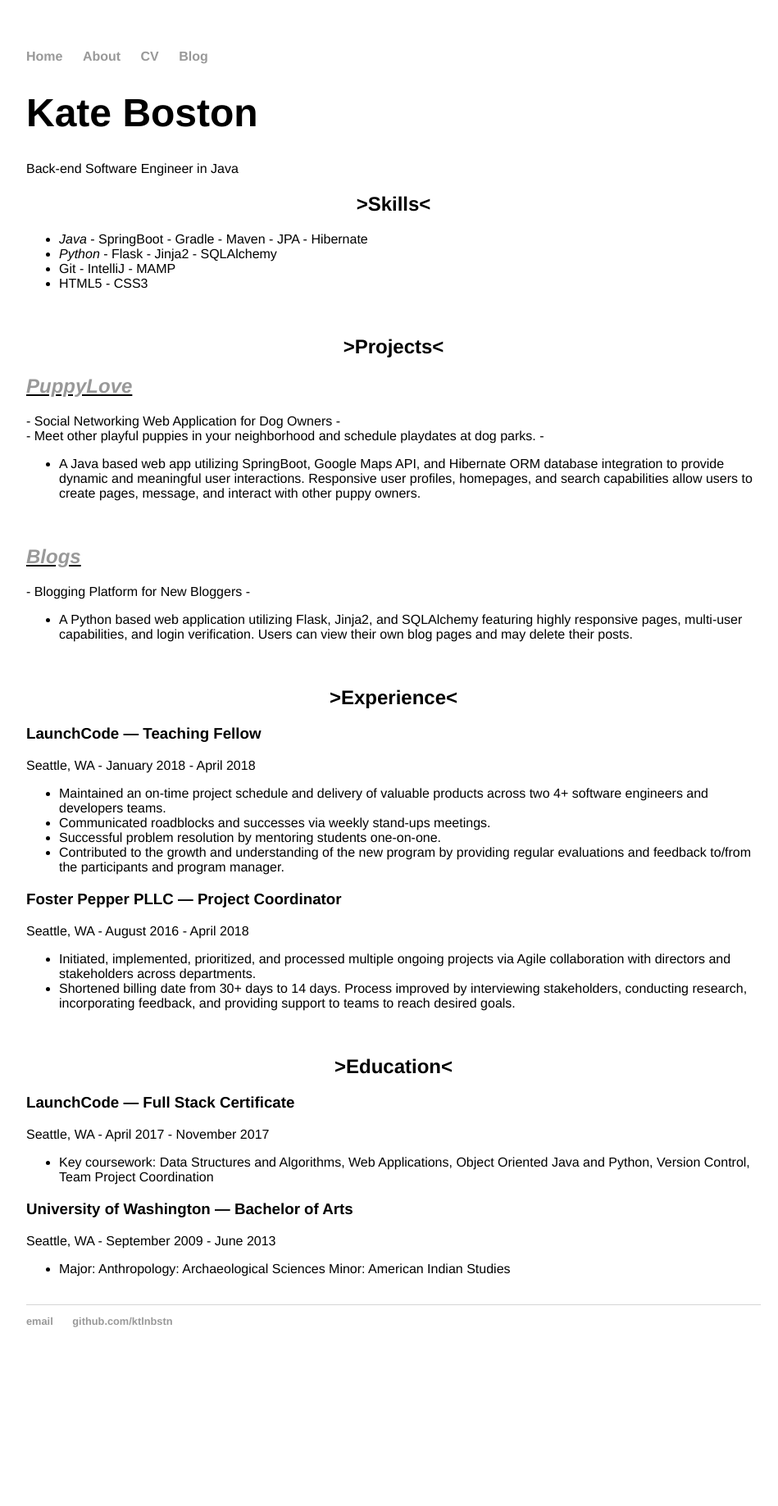
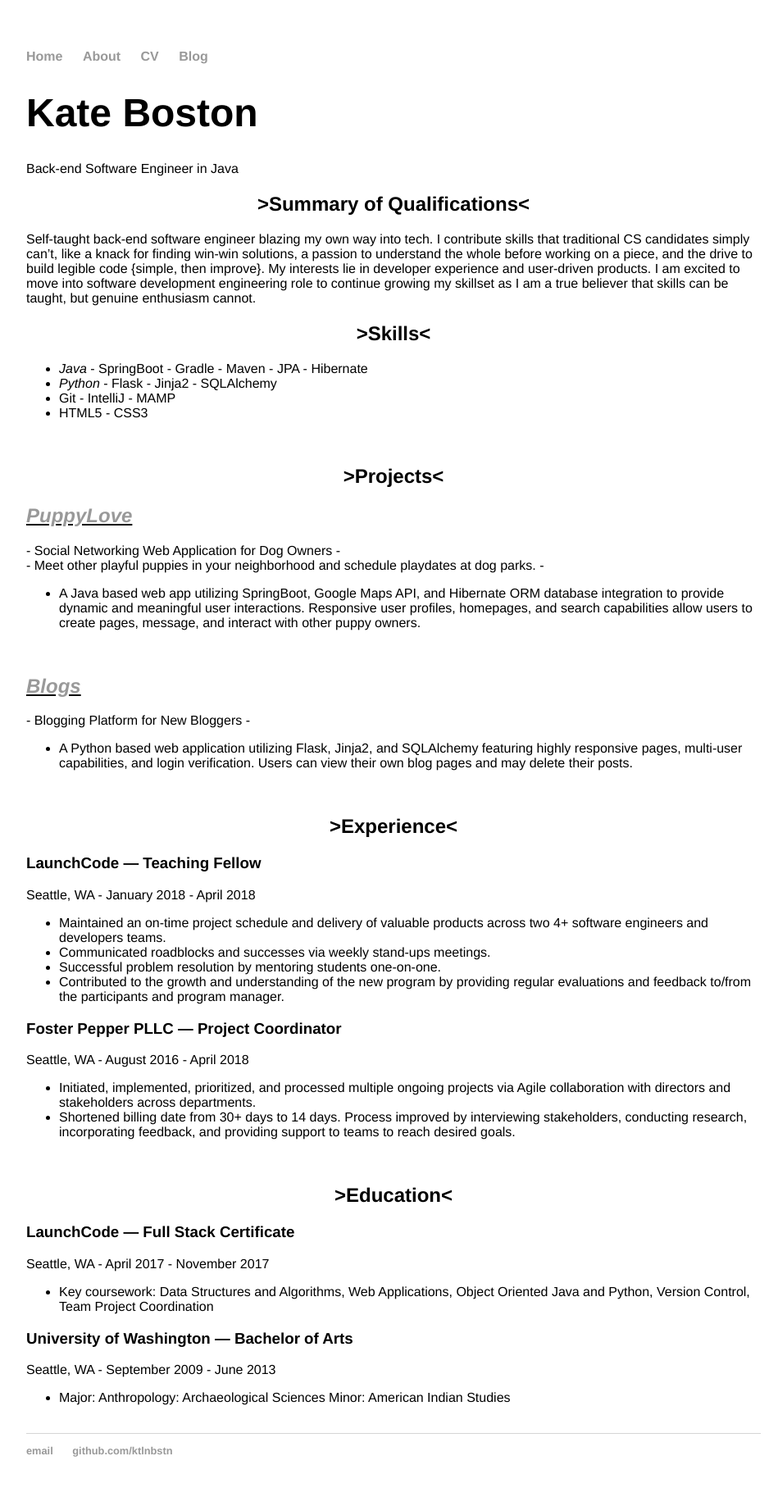
Before and after one commit to ktlnbstn/ktlnbstn.github.io, a Jekyll site: the page built from cv/index.html, in a window 1280 px wide. Shown: the whole page at 82% size, without its empty margins (160-1109 px from the left). Built offline with Jekyll 4.4.1, drawn with Linux system fonts in a browser that asks for light colours; before the commit the page ends 1679 px from its top, so only the background shows below that.

Commit message:
add summary of qualifications2

```diff
--- a/cv/index.html
+++ b/cv/index.html
@@ -6,6 +6,14 @@ title: CV
 
 	<h1>Kate Boston</h1>
 	Back-end Software Engineer in Java</br>
+
+	<center><h2>>Summary of Qualifications<</h2></center>
+
+Self-taught back-end software engineer blazing my own way into tech. I contribute skills that traditional CS candidates
+simply can’t, like a knack for finding win-win solutions, a passion to understand the whole before working on a piece,
+and the drive to build legible code {simple, then improve}. My interests lie in developer experience and user-driven
+products. I am excited to move into software development engineering role to continue growing my skillset as I am a true
+believer that skills can be taught, but genuine enthusiasm cannot.</br>
 
 	<center><h2>>Skills<</h2></center>
 	<ul>
```
